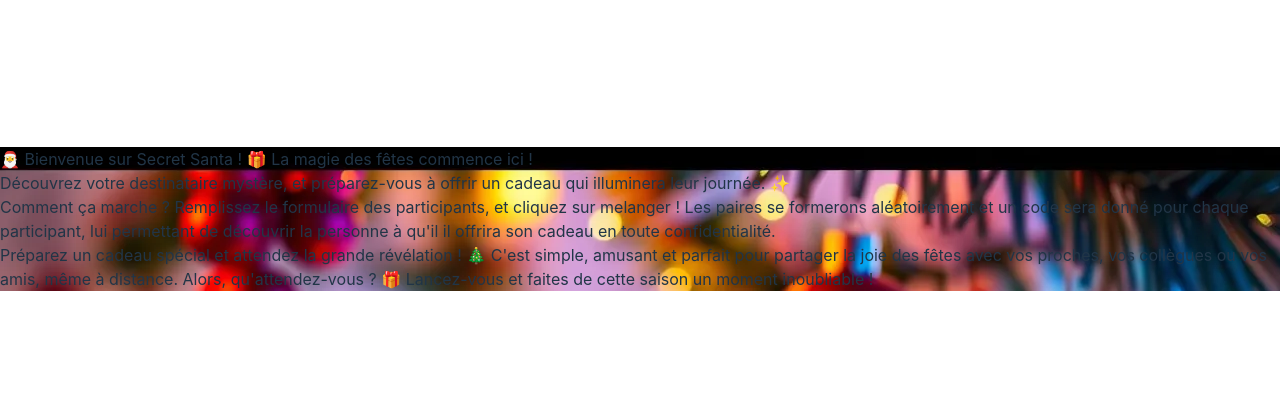
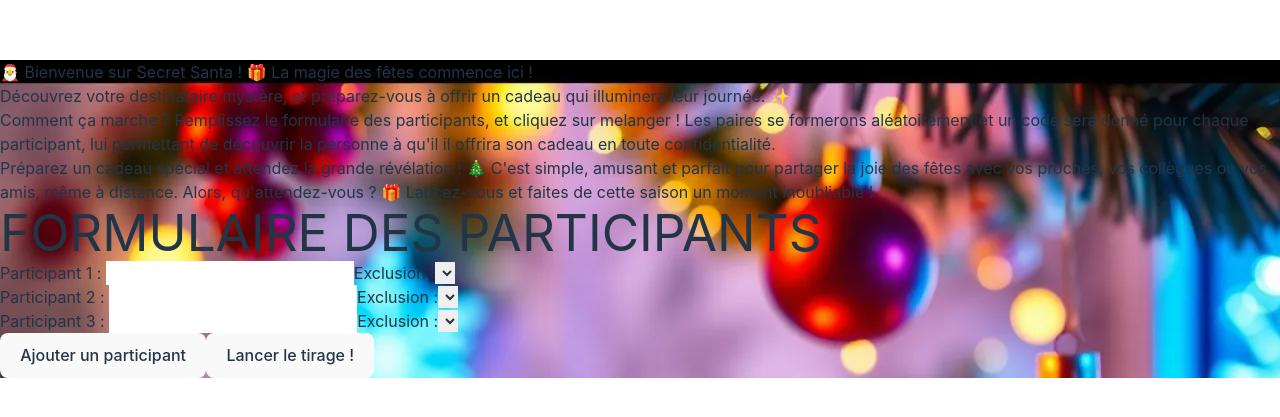
Before and after one commit to P-PYNSON/Elva-git-2, a React (Vite) app in the folder eval-git/: page / in a window 1280 px wide. Shown: the part 181-598 px from the top of the page. Built offline with nearby package versions, Linux system fonts and the light colour scheme.

Commit message:
feat: add from and button to add more partakers

```diff
--- a/eval-git/src/App.jsx
+++ b/eval-git/src/App.jsx
@@ -4,6 +4,26 @@ import FormEntry from "./components/FormEntry";
 
 export default function App() {
   const [started, setStarted] = useState(true);
+  const [partakers, setPartakers] = useState([
+    { name: "", excluded: "" },
+    { name: "", excluded: "" },
+    { name: "", excluded: "" },
+  ]);
+  const [finalArray, setFinalArray] = useState([{}]);
+
+  const addPartaker = () => {
+    const newPartakers = [...partakers];
+    newPartakers.push({ name: "", excluded: "" });
+    setPartakers(newPartakers);
+  };
+
+  const verifyPartakers = () => {
+
+  };
+
+  const shuffle = () => {
+
+  };
 
   return (
     <div className="bg-attachment-local bg-cover bg-center h-screen w-screen flex flex-col items-center p-10 font-bold" style={{ backgroundImage: `url(${backgroundImage})` }}>
@@ -23,6 +43,20 @@ export default function App() {
           <p>
             Comment ça marche ? Remplissez le formulaire des participants, et cliquez sur melanger ! Les paires se formerons aléatoirement et un code sera donné pour chaque participant, lui permettant de découvrir la personne à qu'il il offrira son cadeau en toute confidentialité. <br /> Préparez un cadeau spécial et attendez la grande révélation ! 🎄 C'est simple, amusant et parfait pour partager la joie des fêtes avec vos proches, vos collègues ou vos amis, même à distance. Alors, qu'attendez-vous ? 🎁 Lancez-vous et faites de cette saison un moment inoubliable !
           </p>
+
+          <h1 className="text-3xl underline mt-5">FORMULAIRE DES PARTICIPANTS</h1>
+
+          {partakers.map((partaker, i) => (
+            <FormEntry key={i} index={i} partakers={partakers} setPartakers={setPartakers} />
+          ))}
+
+          <button className="p-4 w-64 mx-auto font-bold text-2xl shadow-sm shadow-white hover:shadow-none hover:bg-slate-700" onClick={addPartaker}>
+            Ajouter un participant
+          </button>
+
+          <button className="p-4 w-64 mx-auto font-bold text-2xl shadow-sm shadow-white hover:shadow-none hover:bg-slate-700" onClick={shuffle}>
+            Lancer le tirage !
+          </button>
         </div>
       )}
     </div>
```
